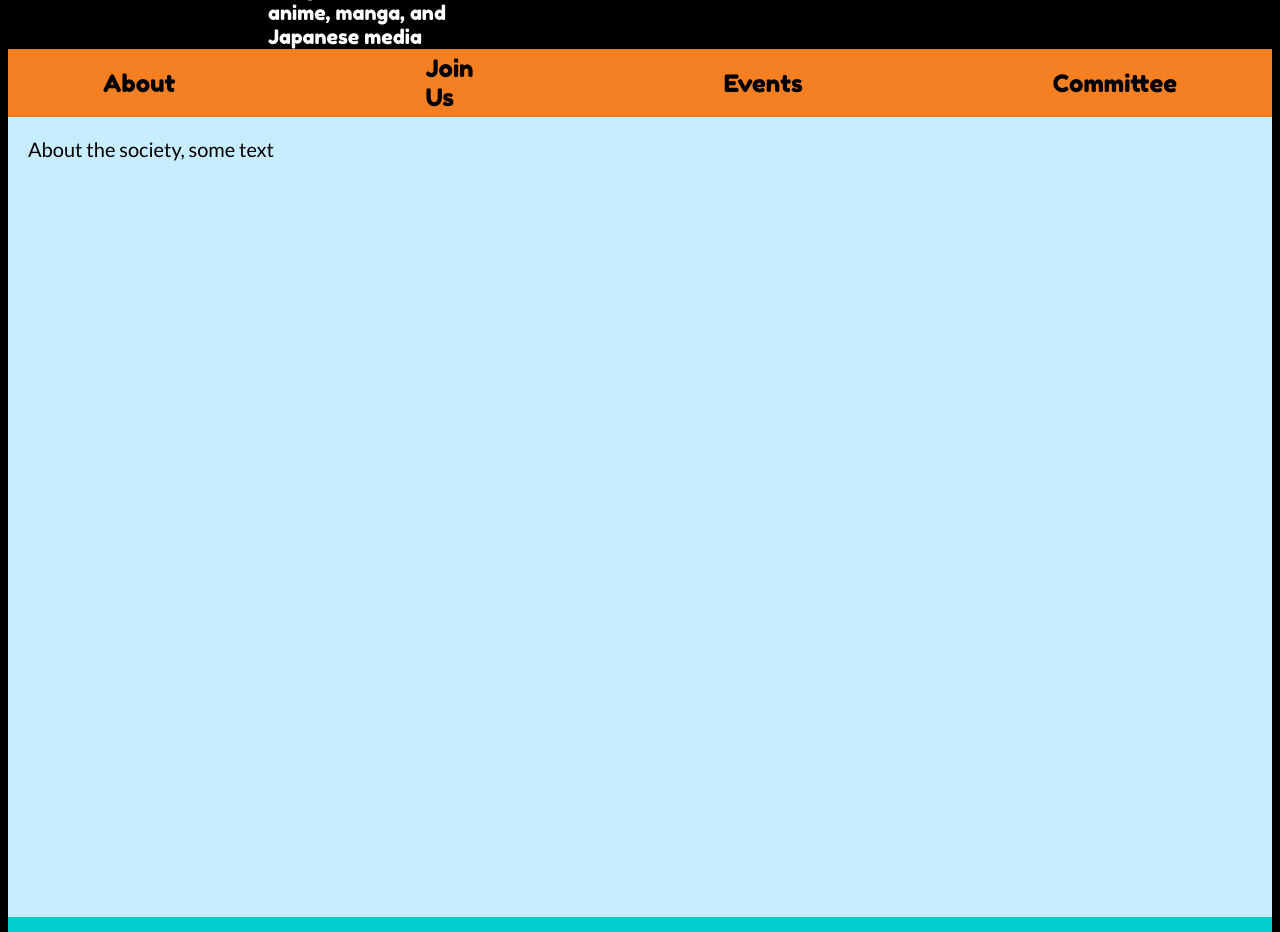
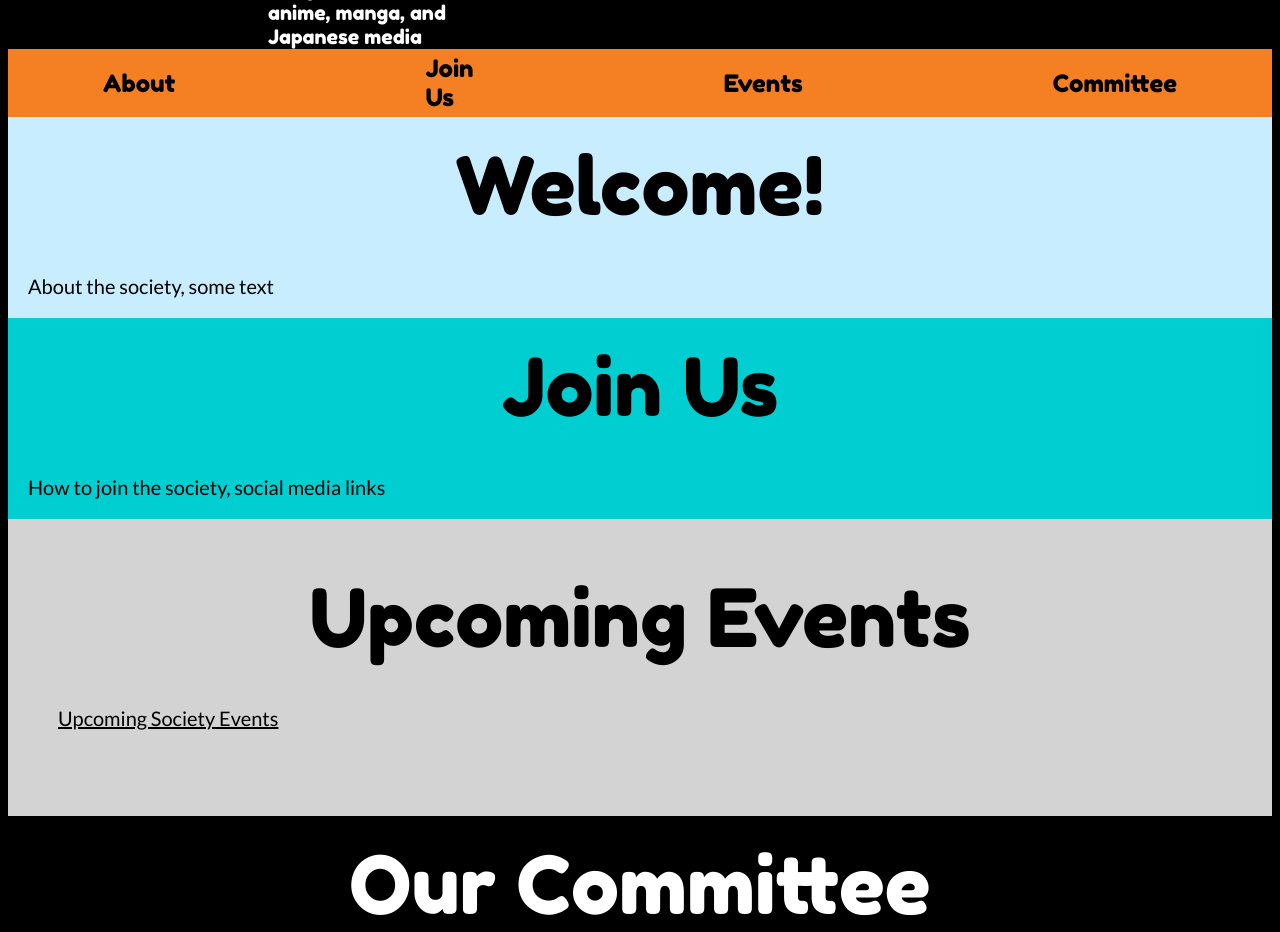
Before and after one commit to lwarchive/animesoc-website, a Django app: page / in a window 1280 px wide. Shown: the part 343-1275 px from the top of the page. Run offline with Django 3.2, Linux system fonts and the light colour scheme; data that the repository does not hold is empty.

Commit message:
more design

```diff
--- a/animesocsite/home/templates/home.html
+++ b/animesocsite/home/templates/home.html
@@ -42,18 +42,21 @@
         </div>
 
         <div class="about" id="about">
+            <div class="sectiontitle"> Welcome! </div>
             <div class="copy">
                 About the society, some text
             </div>
         </div>
 
         <div class="joinus" id="joinus">
+            <div class="sectiontitle"> Join Us </div>
             <div class="copy">
                 How to join the society, social media links
             </div>
         </div>
 
         <div class="events" id="events">
+            <div class="sectiontitle"> Upcoming Events </div>
             <div class="copy"> <u> Upcoming Society Events </u> </div>
             <br> <br>
             <div class="eventsdisplay">
@@ -69,6 +72,7 @@
         </div>
 
         <div class="committee" id="committee">
+            <div class="sectiontitle"> Our Committee </div>
             <div class="copy">
                 who's in the committee
             </div>
--- a/animesocsite/static/style.css
+++ b/animesocsite/static/style.css
@@ -80,18 +80,24 @@ a {
     padding: 20px;
 }
 
+.sectiontitle {
+    font-family: 'Fredoka One', cursive;
+    font-size: 80px;
+    width: 100%;
+    text-align: center;
+    padding-top: 20px;
+    padding-bottom: 20px;
+}
+
 .about {
-    height: 800px;
     background-color: #c8edff;
 }
 
 .joinus {
-    height: 800px;
     background-color: darkturquoise;
 }
 
 .events {
-    height: 800px;
     background-color: lightgray;
     padding: 30px;
 }
@@ -109,7 +115,6 @@ a {
 }
 
 .committee {
-    height: 730px;
     background-color: black;
     color: white;
 }
```
